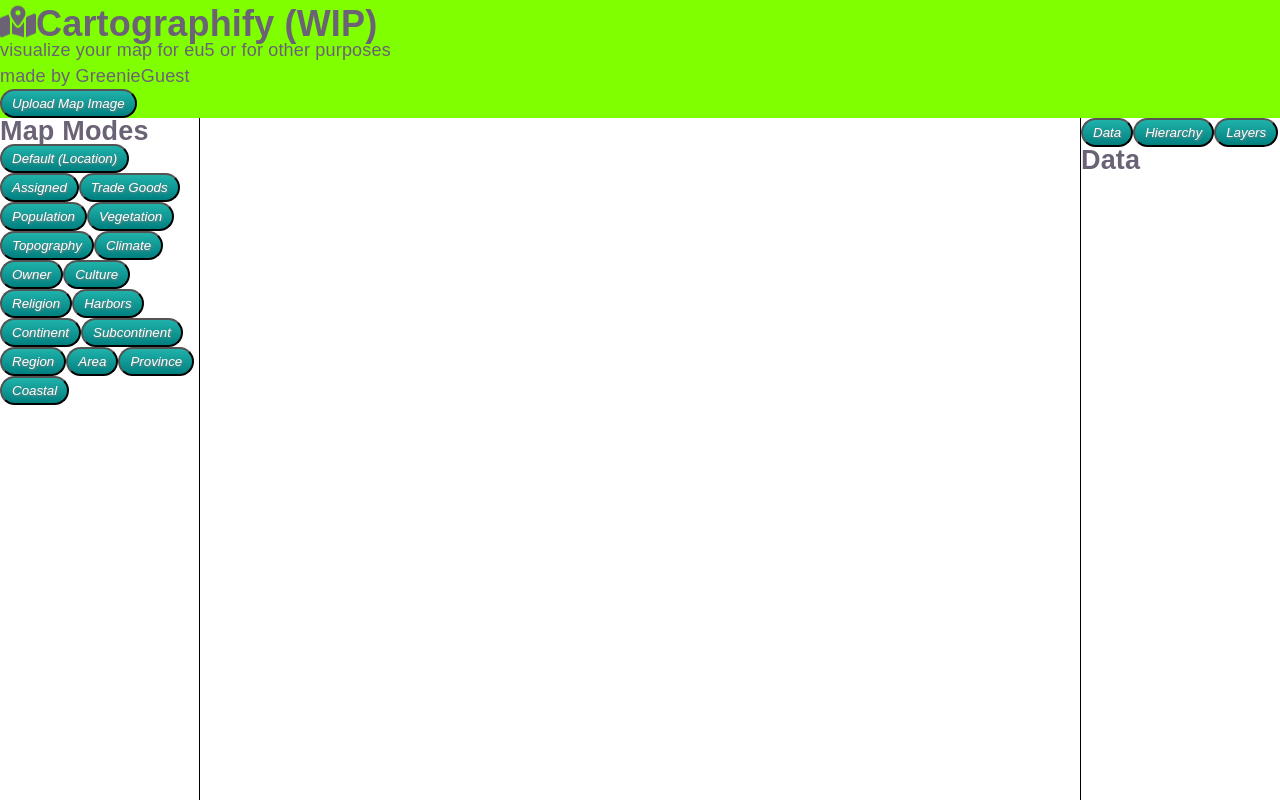
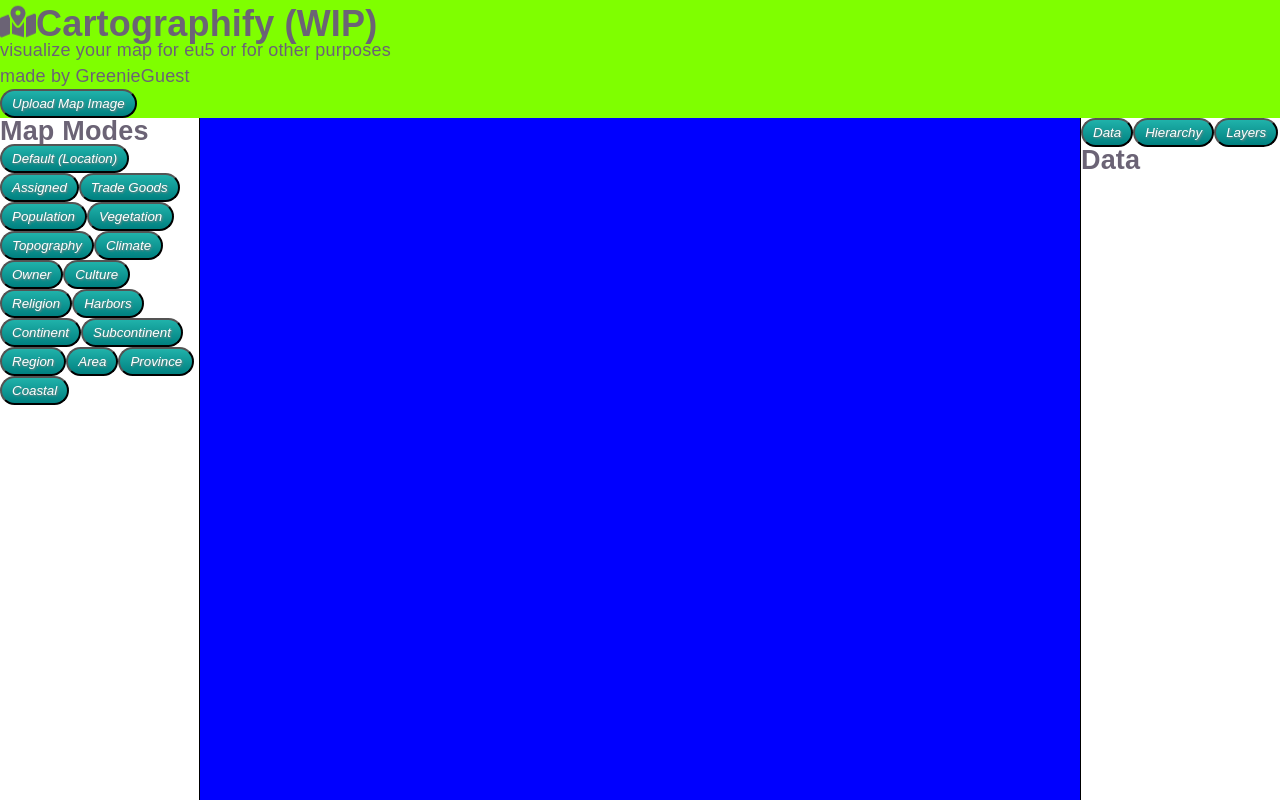
Before and after one commit to GreenieGuest/cartographify, a React (Vite) app: page / in a window 1280 px wide. Built offline with nearby package versions, Linux system fonts and the light colour scheme.

Commit message:
helper function for xy

```diff
--- a/src/App.css
+++ b/src/App.css
@@ -73,7 +73,7 @@ main {
   flex: 1;
   position: relative;
   overflow: hidden;
-  background-image: "./assets/checker.png"
+  background-color: blue;
 }
 
 canvas {
--- a/src/components/MapDisplay.jsx
+++ b/src/components/MapDisplay.jsx
@@ -27,6 +27,13 @@ export default function MapDisplay() {
         ctx.drawImage(mapImage, 0, 0);
         ctx.restore()
     },[mapImage, pan, zoom])
+
+    // [[ Helper functions ]]
+
+    const getRectXY = (e) => {
+        const rect = mapcanvas.current.getBoundingClientRect();
+        return { rx: (e.clientX - rect.left), ry: (e.clientY - rect.top)  }
+    }
 
     // [[ M O U S E   L I S T E N E R S ]]
 
```
